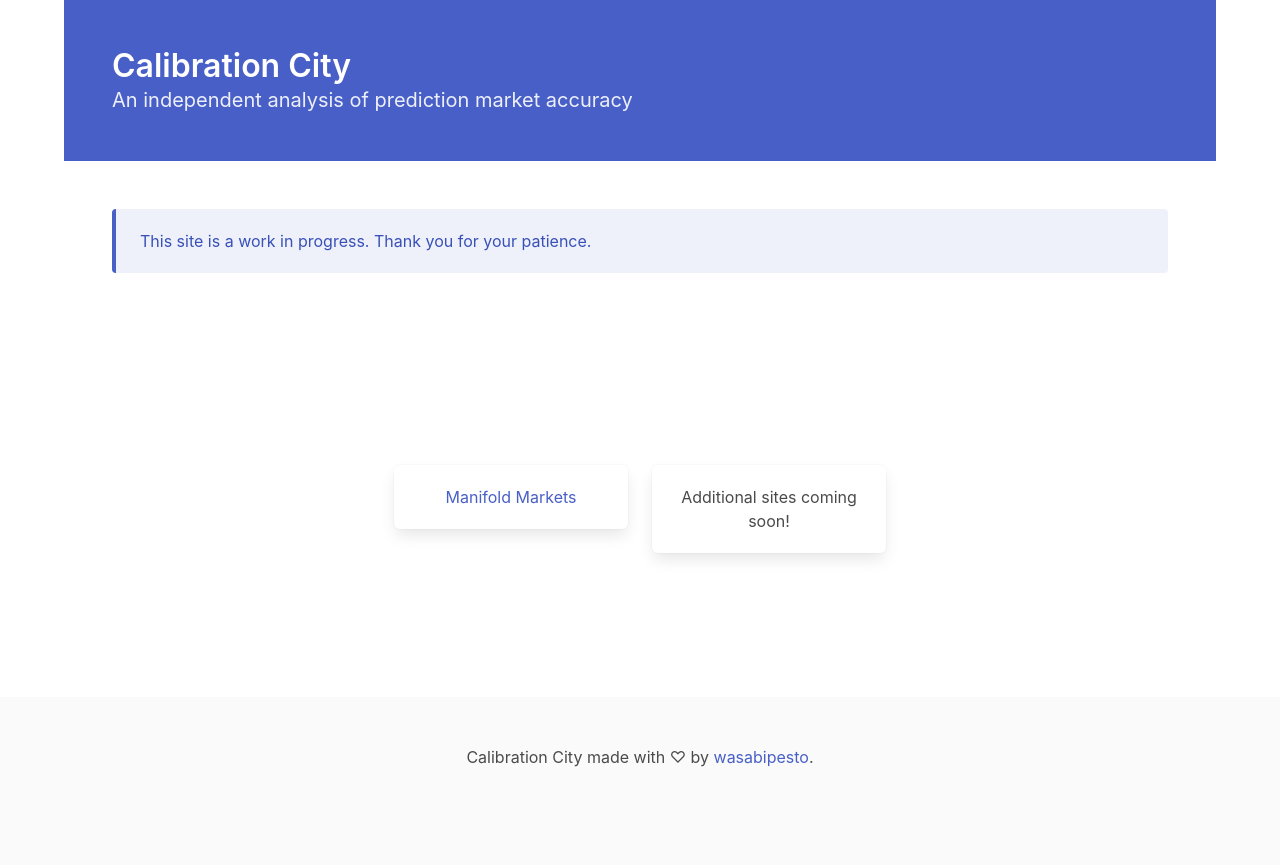
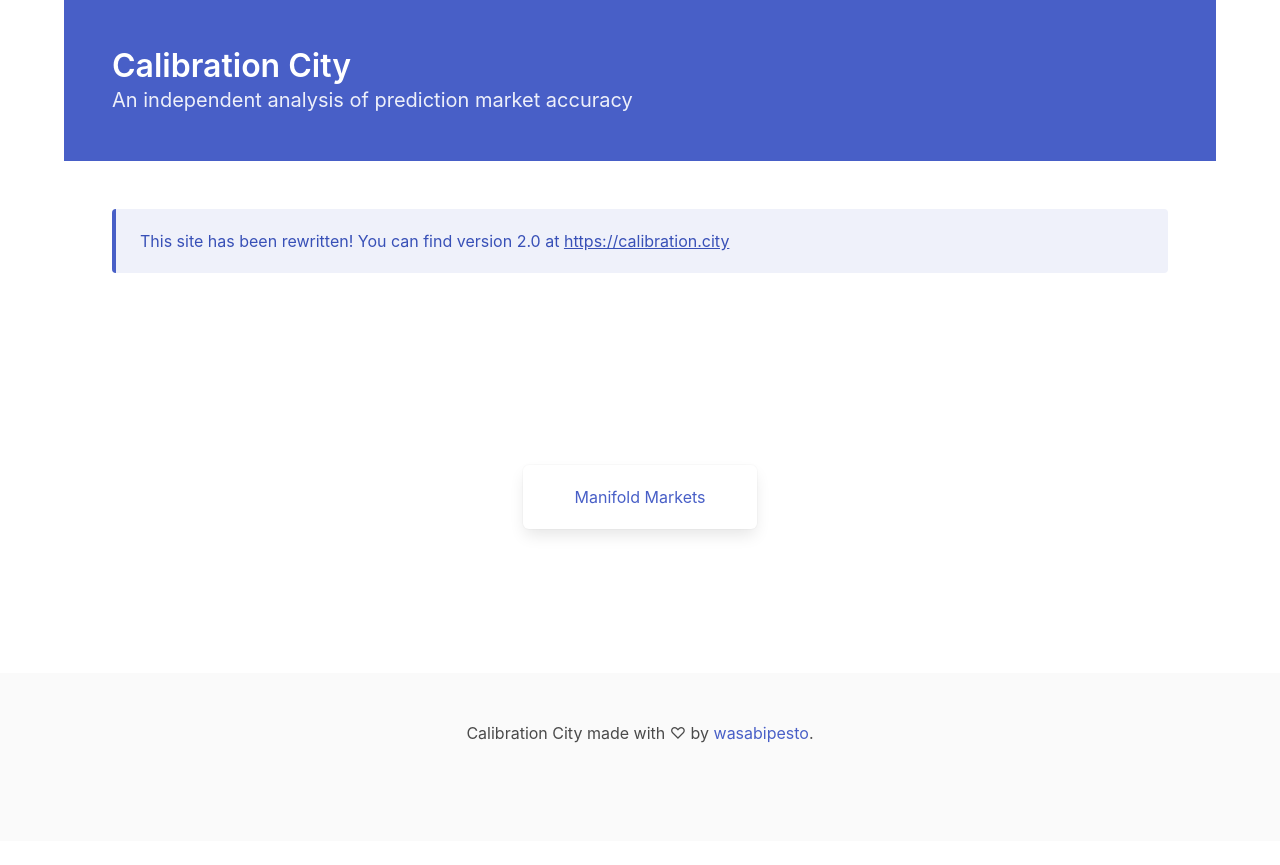
Before and after one commit to wasabipesto/calibration-site, a Flask app: page / in a window 1280 px wide. After the commit the page ends 743 px from the top, so only its background shows below. Run offline with Flask 3, Linux system fonts and the light colour scheme.

Commit message:
update notice

```diff
--- a/templates/index.html
+++ b/templates/index.html
@@ -16,7 +16,10 @@
       </section>
       <section class="section is-small">
         <article class="message is-link">
-          <div class="message-body">This site is a work in progress. Thank you for your patience.</div>
+          <div class="message-body">
+            This site has been rewritten! You can find version 2.0 at
+            <a href="https://calibration.city">https://calibration.city</a>
+          </div>
         </article>
       </section>
       <section class="section is-medium">
@@ -28,11 +31,6 @@
               </div>
             </a>
           </div>
-          <div class="column is-3">
-            <div class="box has-text-centered">
-              <p>Additional sites coming soon!</p>
-            </div>
-          </div>
         </div>
       </section>
     </div>
```
